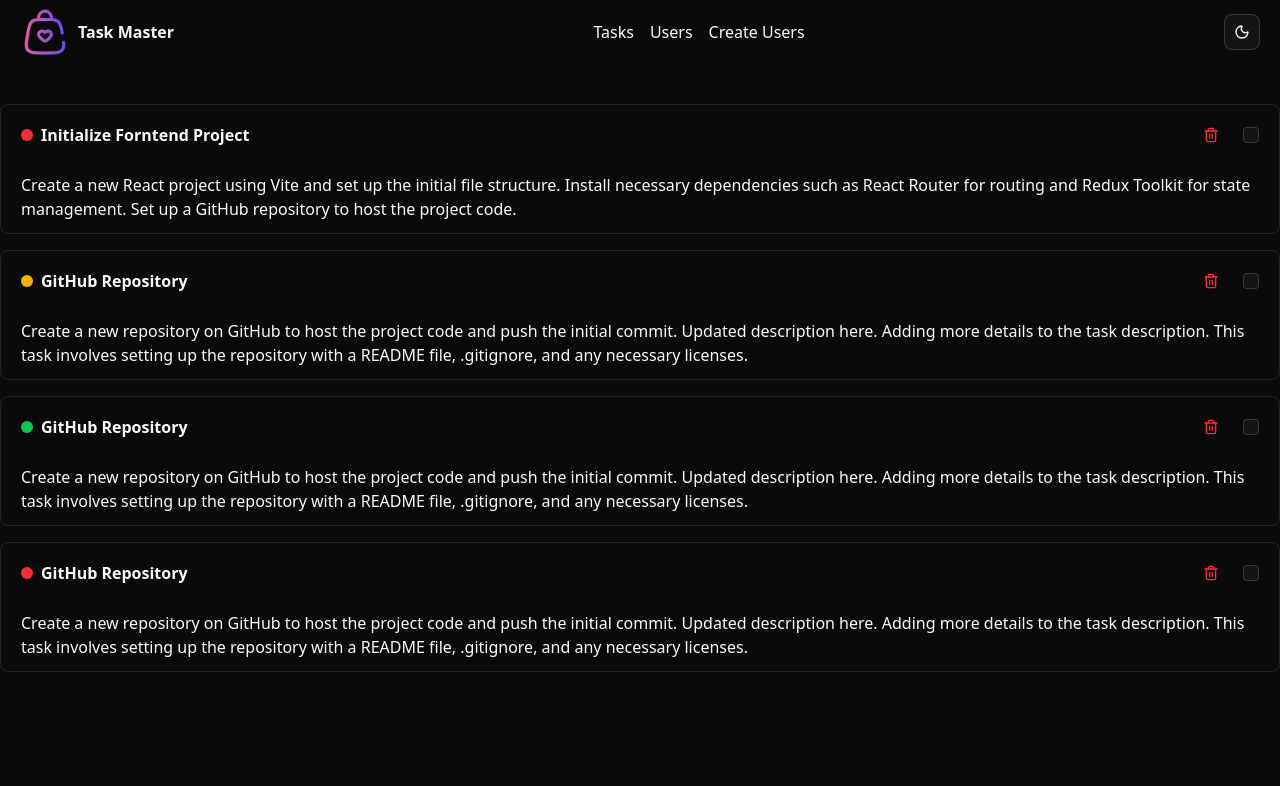
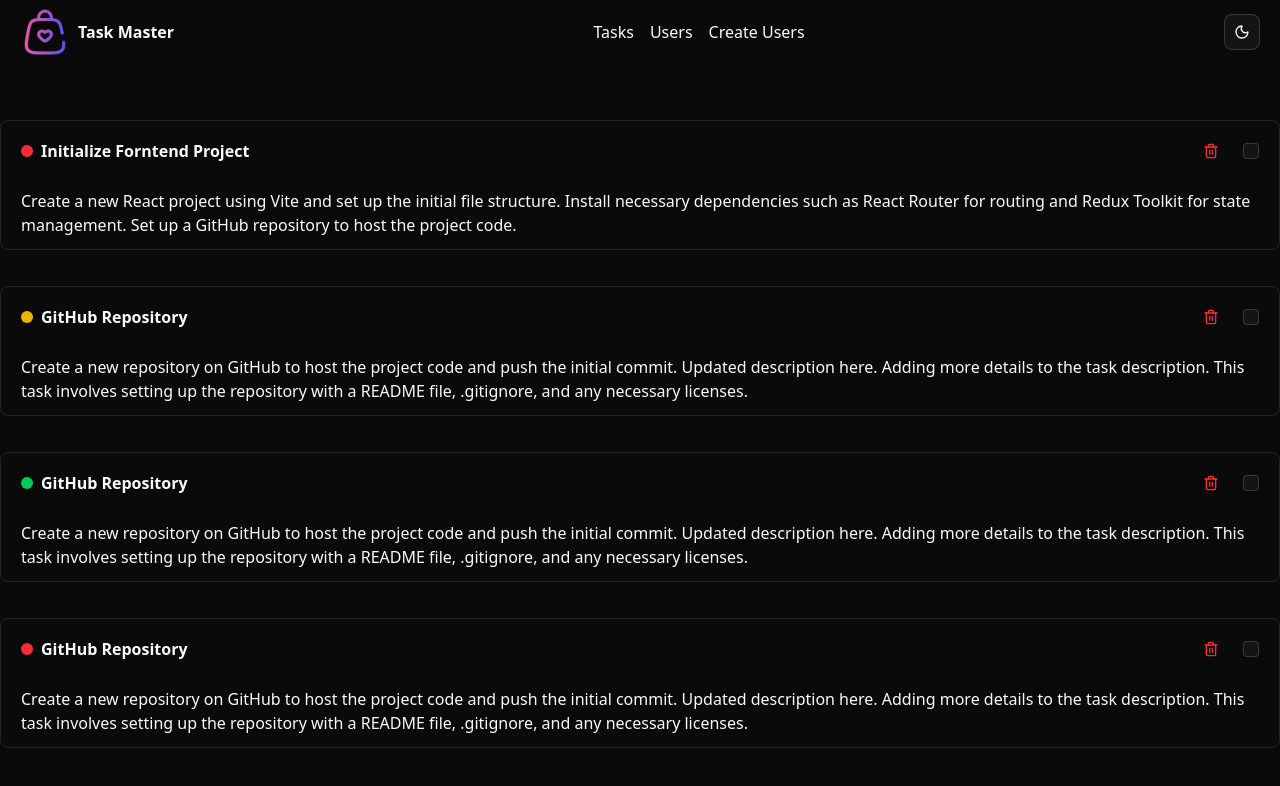
Before and after one commit to Arafat-boss/basic-todo-app-with-redux, a React (Vite) app: page /tasks in a window 1280 px wide. Shown: the top 786 px of the page. Built offline with nearby package versions, Linux system fonts and the light colour scheme.

Commit message:
cnow i am successfully added a priority when high then it's show red and when it's low then show green when it's Medium then it's show yellow, it's totaly provide Lib-ultils file CN and clxs Its job is to make adding CSS classes conditionally easier.

```diff
--- a/src/pages/Taska.tsx
+++ b/src/pages/Taska.tsx
@@ -12,7 +12,7 @@
 
 
   return (
-    <div className="">
+    <div className="grid grid-cols-1 md:grid-cols-1 lg:grid-cols-1 gap-5">
     {
       todo.map((task)=><TaskCard key={task.id} task={task}></TaskCard>)
     }
```
